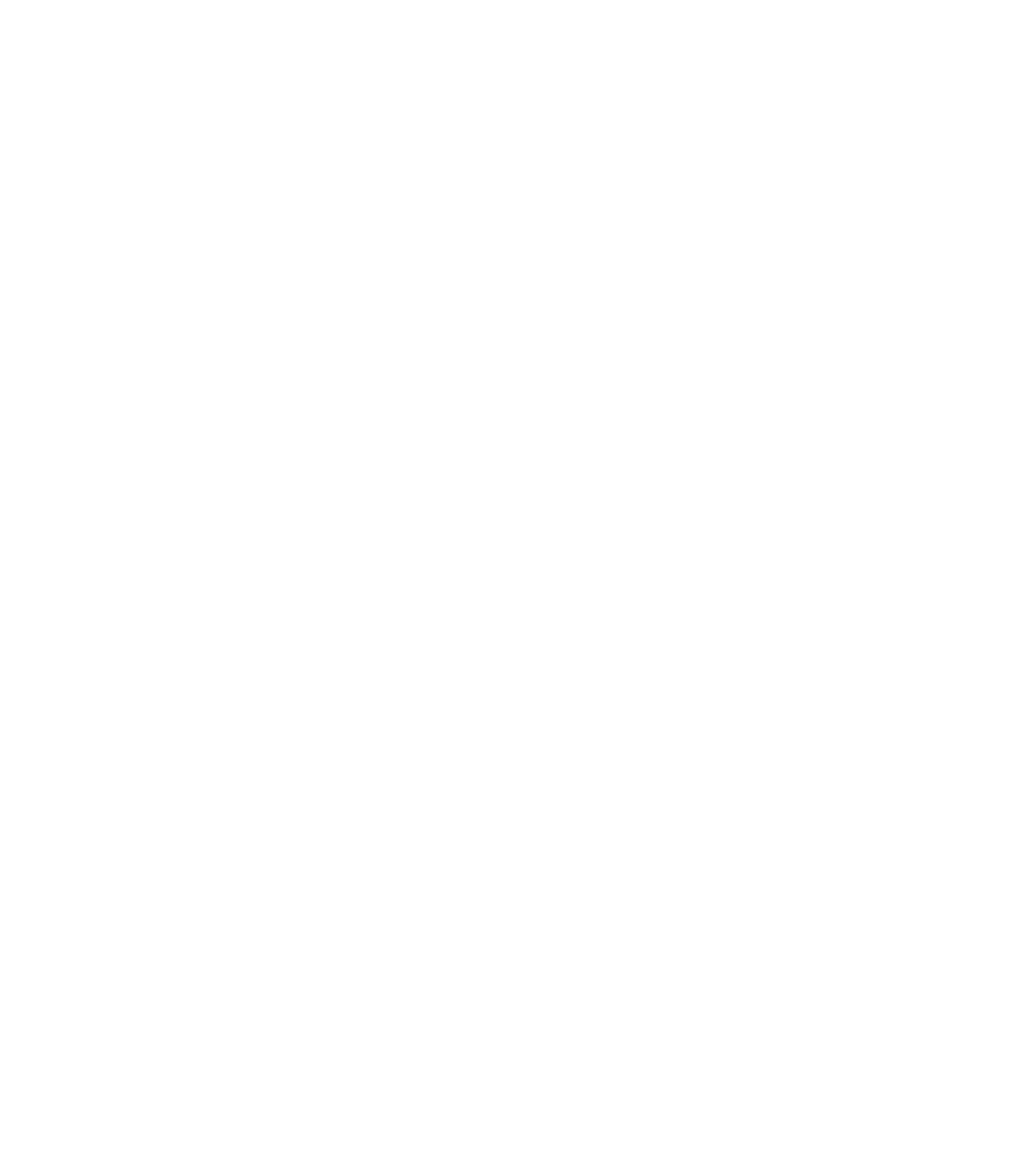
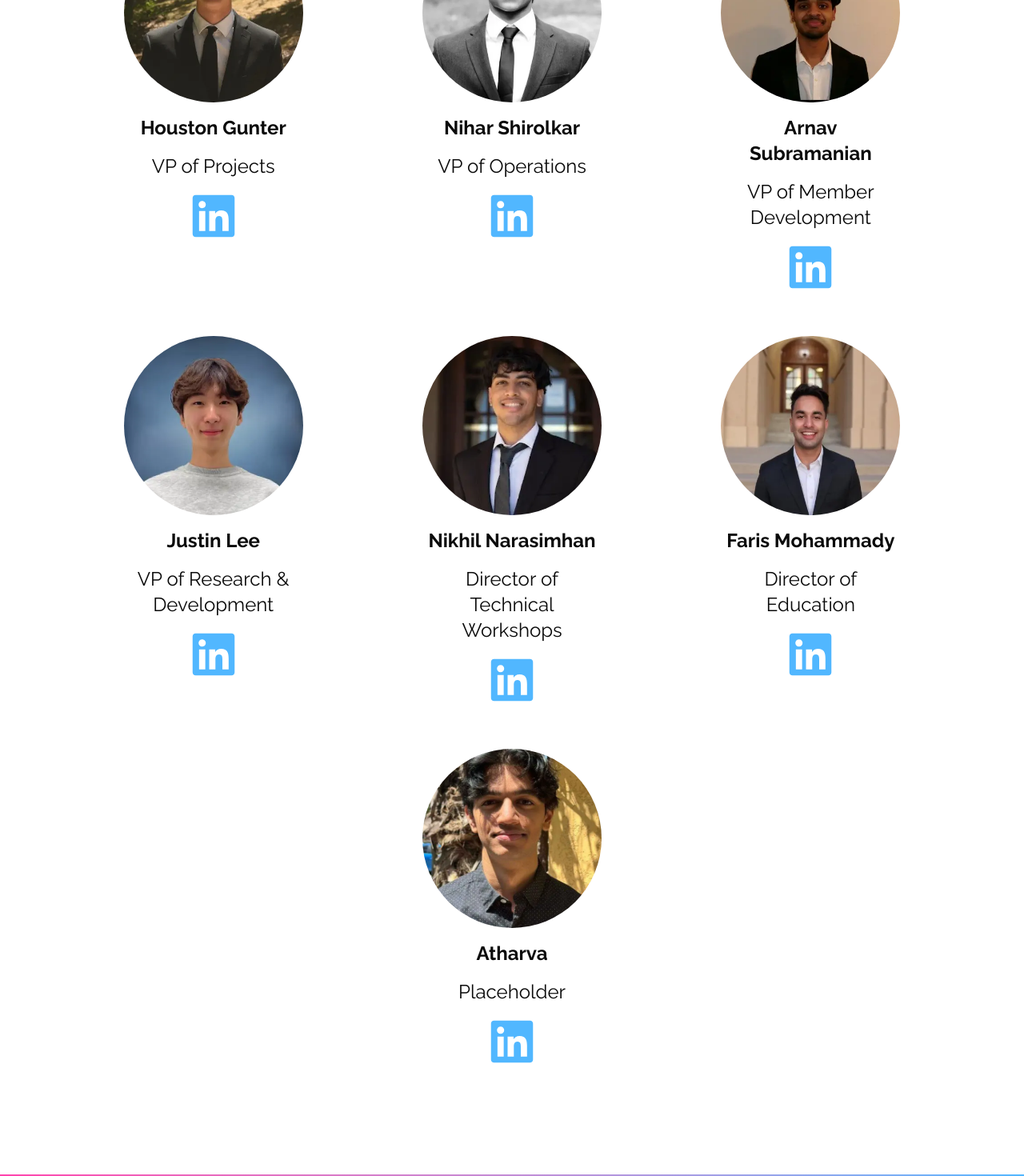
Before and after one commit to acm-ucr/aisc, a Next.js app: page /board in a window 1280 px wide. Shown: the part 920-2390 px from the top of the page at 80% size. Before the commit the page ends 800 px from the top, so only its background shows below. Built offline with nearby package versions, Linux system fonts and the light colour scheme.

Commit message:
fix alignment issues

```diff
--- a/src/app/board/page.tsx
+++ b/src/app/board/page.tsx
@@ -1,10 +1,12 @@
 import Header from "@/components/Header";
 import Placeholder from "@/public/placeholders/ambiguous.webp";
+import BoardMap from "@/components/board/BoardMap";
 
 const Board = () => {
   return (
     <>
       <Header text="Board" image={Placeholder} alt="board" />
+      <BoardMap />
     </>
   );
 };
--- a/src/components/board/Board.tsx
+++ b/src/components/board/Board.tsx
@@ -11,11 +11,11 @@ type Properties = {
 
 const Board = ({ headshot, name, role, linkedin }: Properties) => {
   return (
-    <div className="flex-col pb-14 text-center md:m-10 md:w-56">
+    <div className="mx-auto w-105 pb-14 text-center md:w-56">
       <Image
         src={headshot}
         alt="headshot"
-        className="aspect-square rounded-full object-cover object-center"
+        className="aspect-square justify-center rounded-full object-cover"
       />
       <div className="pt-4 text-2xl font-semibold">{name}</div>
       <div className="pt-4 text-2xl">{role}</div>
--- a/src/components/board/BoardMap.tsx
+++ b/src/components/board/BoardMap.tsx
@@ -4,7 +4,7 @@ import { board } from "@/data/Board";
 const BoardMap = () => {
   return (
     <div className="p-20">
-      <div className="justify-center gap-20 md:flex">
+      <div className="hidden md:flex">
         {board.slice(0, 2).map(({ image, name, position, linkedin }, index) => (
           <Board
             key={index}
@@ -15,8 +15,8 @@ const BoardMap = () => {
           />
         ))}
       </div>
-      <div className="justify-center gap-30 md:flex">
-        {board.slice(2, 5).map(({ image, name, position, linkedin }, index) => (
+      <div className="hidden grid-cols-3 md:grid">
+        {board.slice(2, 8).map(({ image, name, position, linkedin }, index) => (
           <Board
             key={index}
             headshot={image}
@@ -26,8 +26,8 @@ const BoardMap = () => {
           />
         ))}
       </div>
-      <div className="justify-center gap-30 md:flex">
-        {board.slice(5, 8).map(({ image, name, position, linkedin }, index) => (
+      <div className="hidden md:flex">
+        {board.slice(8, 9).map(({ image, name, position, linkedin }, index) => (
           <Board
             key={index}
             headshot={image}
@@ -37,8 +37,9 @@ const BoardMap = () => {
           />
         ))}
       </div>
-      <div className="justify-center md:flex">
-        {board.slice(8, 9).map(({ image, name, position, linkedin }, index) => (
+
+      <div className="md:hidden">
+        {board.map(({ image, name, position, linkedin }, index) => (
           <Board
             key={index}
             headshot={image}
```
